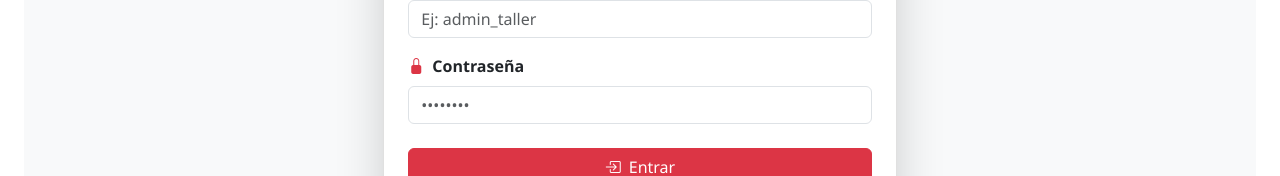
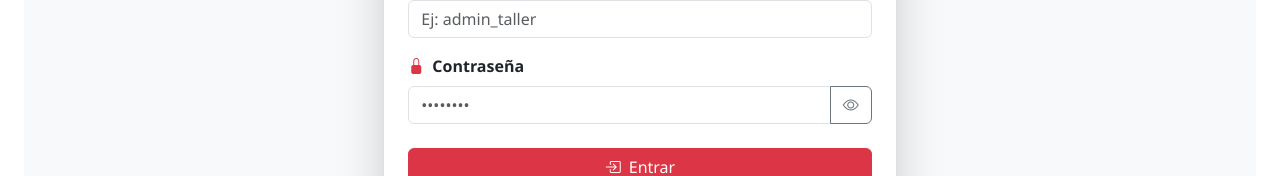
Before and after one commit to Ale27s/TallerYa, a React (Vite) app in the folder frontend/: page /login in a window 1280 px wide. Shown: the part 525-701 px from the top of the page. Built offline with nearby package versions, Linux system fonts and the light colour scheme.

Commit message:
Fix login payload and add password toggle

```diff
--- a/frontend/src/pages/Login.jsx
+++ b/frontend/src/pages/Login.jsx
@@ -3,16 +3,17 @@ import api from "../services/api";
 import { useNavigate } from "react-router-dom";
 
 function Login() {
-  const [username, setUsername] = useState("");
+  const [identificador, setIdentificador] = useState("");
   const [password, setPassword] = useState("");
   const [mensaje, setMensaje] = useState("");
+  const [mostrarPassword, setMostrarPassword] = useState(false);
   const navigate = useNavigate();
 
   const handleLogin = async (e) => {
     e.preventDefault();
     try {
       const res = await api.post("auth/login/", {
-        username,
+        identificador,
         password,
       });
 
@@ -33,7 +34,8 @@ function Login() {
       else navigate("/dashboard");
 
     } catch (err) {
-      setMensaje("❌ Credenciales inválidas o error de conexión");
+      const errorMsg = err?.response?.data?.message;
+      setMensaje(errorMsg || "❌ Credenciales inválidas o error de conexión");
     }
   };
 
@@ -62,8 +64,8 @@ function Login() {
             <input
               className="form-control"
               placeholder="Ej: admin_taller"
-              value={username}
-              onChange={(e) => setUsername(e.target.value)}
+              value={identificador}
+              onChange={(e) => setIdentificador(e.target.value)}
               required
             />
           </div>
@@ -72,14 +74,24 @@ function Login() {
             <label className="form-label fw-bold">
               <i className="bi bi-lock-fill text-danger me-2"></i>Contraseña
             </label>
+            <div className="input-group">
               <input
-              type="password"
+                type={mostrarPassword ? "text" : "password"}
                 className="form-control"
                 placeholder="••••••••"
                 value={password}
                 onChange={(e) => setPassword(e.target.value)}
                 required
               />
+              <button
+                type="button"
+                className="btn btn-outline-secondary"
+                onClick={() => setMostrarPassword((prev) => !prev)}
+                aria-label={mostrarPassword ? "Ocultar contraseña" : "Mostrar contraseña"}
+              >
+                <i className={`bi ${mostrarPassword ? "bi-eye-slash" : "bi-eye"}`}></i>
+              </button>
+            </div>
           </div>
 
           <button className="btn btn-danger w-100 mt-2">
```
Lines whose indentation alone changed are shown as unchanged.
